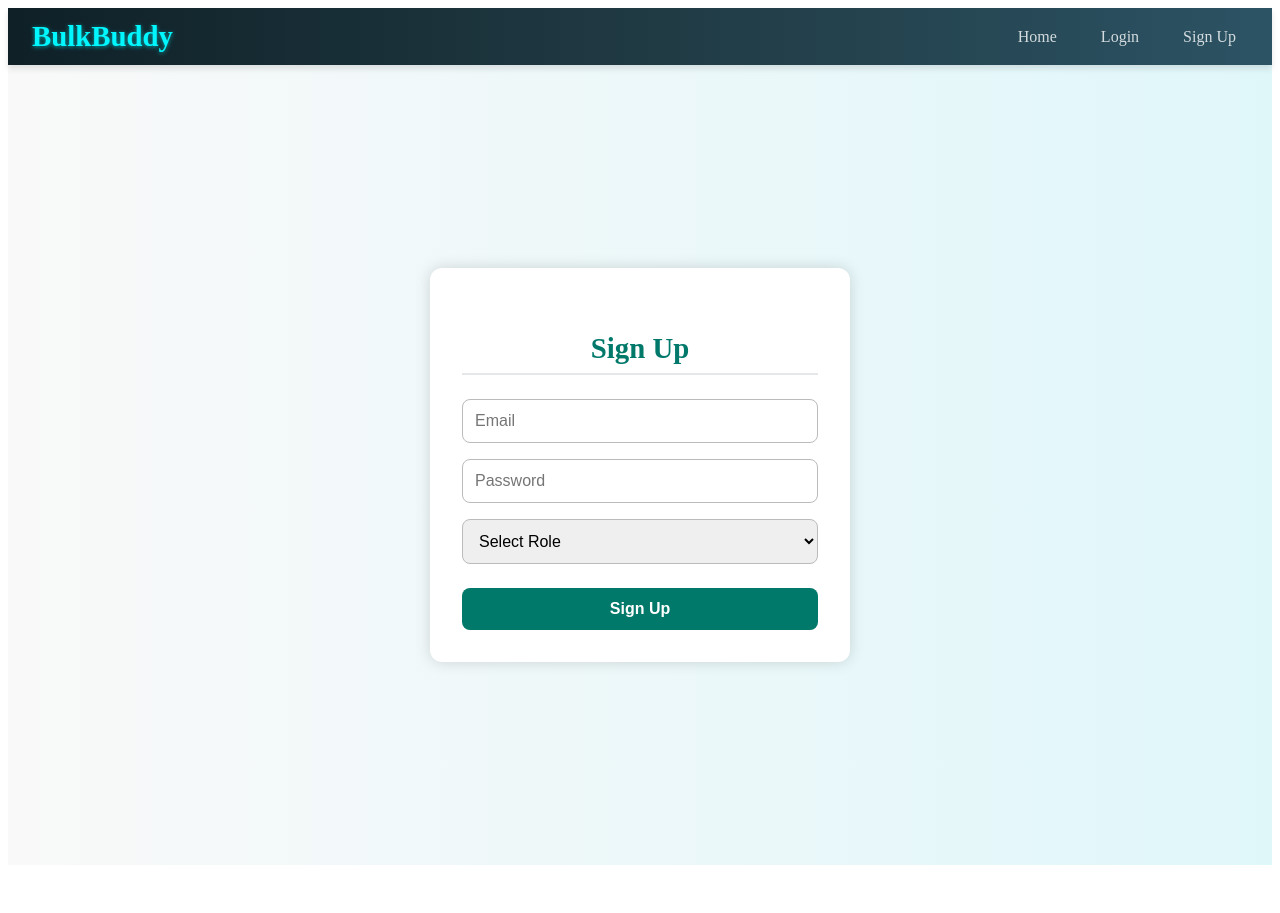
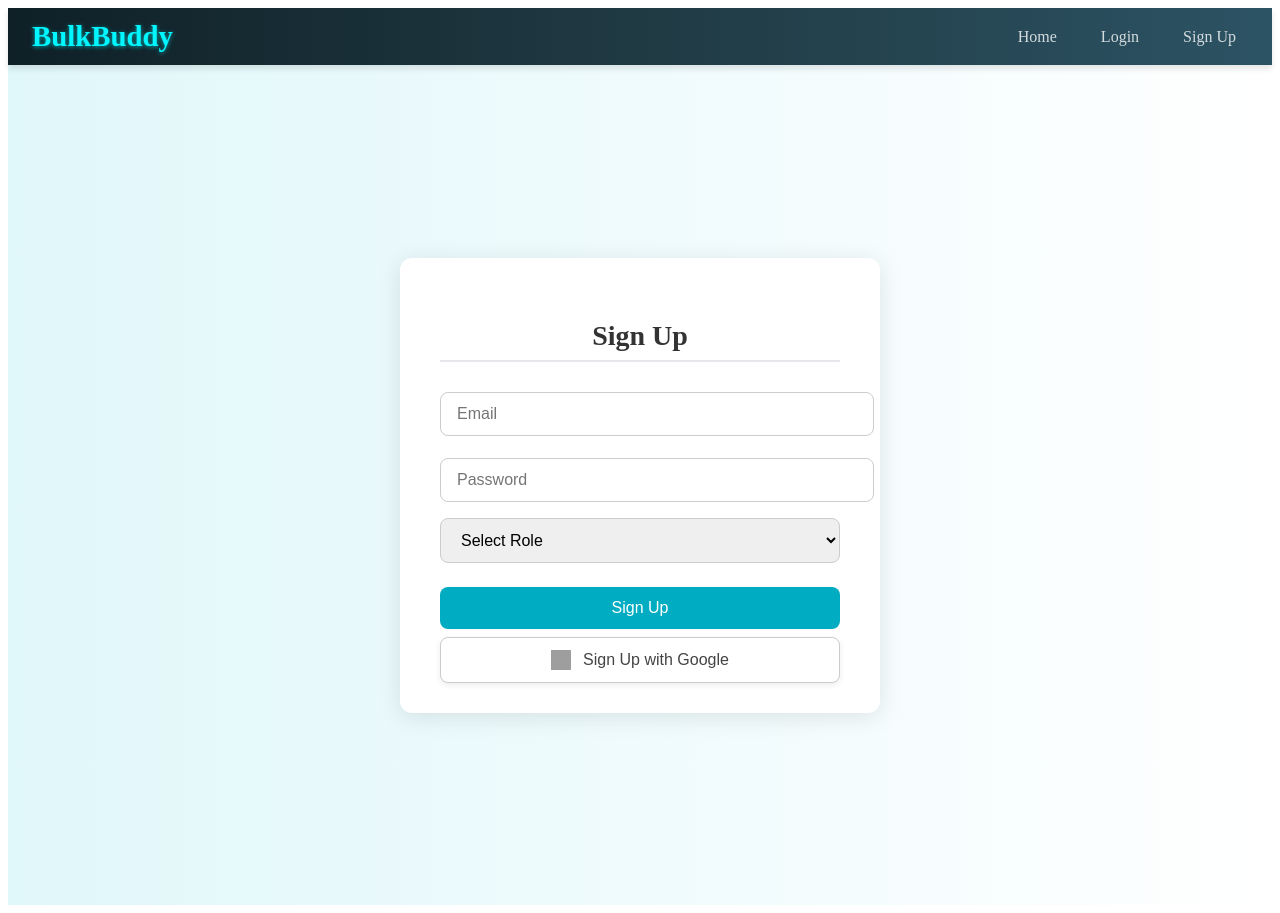
Before and after one commit to Akash-Adak/Vendor-Bulk-Order, a React (Vite) app: page /signup in a window 1280 px wide. Before the commit the page ends 873 px from the top, so only its background shows below. Built offline with nearby package versions, Linux system fonts and the light colour scheme; no server answers; grey boxes are pictures that could not be loaded.

Commit message:
ad sign up with google

```diff
--- a/src/css/SignUp.css
+++ b/src/css/SignUp.css
@@ -1,101 +1,117 @@
-/* src/css/SignUp.css */
+/* SignUp.css */
 
 .signup-container {
   min-height: 100vh;
-  background: linear-gradient(to right, #f9f9f9, #e0f7fa);
   display: flex;
   align-items: center;
   justify-content: center;
+  background: linear-gradient(to right, #e0f7fa, #ffffff);
   padding: 20px;
-  box-sizing: border-box;
 }
 
 .signup-form {
-  background: white;
-  padding: 2rem;
+  background-color: #ffffff;
+  padding: 30px 40px;
   border-radius: 12px;
-  box-shadow: 0 0 15px rgba(0, 0, 0, 0.15);
-  width: calc(100% - 40px); /* Responsive width */
-  max-width: 420px;
-  box-sizing: border-box; /* Critical fix */
+  box-shadow: 0 4px 25px rgba(0, 0, 0, 0.1);
+  width: 100%;
+  max-width: 400px;
+  display: flex;
+  flex-direction: column;
 }
 
 .signup-title {
   text-align: center;
-  font-size: 1.8rem;
-  margin-bottom: 1.5rem; /* Increased spacing */
-  color: #00796b;
+  font-size: 28px;
+  margin-bottom: 24px;
+  font-weight: 600;
+  color: #333;
 }
 
 .signup-input,
 .signup-select {
-  width: 100%;
-  padding: 0.75rem;
-  margin-bottom: 1rem;
-  border: 1px solid #bbb;
+  padding: 12px 16px;
+  margin-bottom: 16px;
   border-radius: 8px;
-  font-size: 1rem;
-  box-sizing: border-box; /* Fixes width overflow */
-  display: block; /* Ensures proper spacing */
+  border: 1px solid #ccc;
+  font-size: 16px;
+  transition: border-color 0.2s;
+}
+
+.signup-input:focus,
+.signup-select:focus {
+  outline: none;
+  border-color: #00acc1;
+}
+
+.signup-button,
+.google-signup-button {
+  padding: 12px 16px;
+  border: none;
+  border-radius: 8px;
+  font-size: 16px;
+  font-weight: 500;
+  cursor: pointer;
+  margin-top: 8px;
+  transition: background-color 0.3s, transform 0.2s;
 }
 
 .signup-button {
-  width: 100%;
-  padding: 0.75rem;
-  background-color: #00796b;
+  background-color: #00acc1;
   color: white;
-  border: none;
-  border-radius: 8px;
-  font-weight: bold;
-  font-size: 1rem;
-  cursor: pointer;
-  transition: background 0.3s;
-  box-sizing: border-box;
-  margin-top: 0.5rem; /* Added spacing */
 }
 
 .signup-button:hover {
-  background-color: #004d40;
+  background-color: #0097a7;
+  transform: translateY(-1px);
+}
+
+.google-signup-button {
+  display: flex;
+  align-items: center;
+  justify-content: center;
+  gap: 12px;
+  background-color: white;
+  border: 1px solid #ccc;
+  color: #444;
+  box-shadow: 0 2px 6px rgba(0, 0, 0, 0.08);
+}
+
+.google-signup-button:hover {
+  background-color: #f7f7f7;
+  transform: translateY(-1px);
+}
+
+.google-logo {
+  width: 20px;
+  height: 20px;
 }
 
 .signup-error {
   color: red;
-  font-size: 0.875rem;
-  margin: 0.5rem 0; /* Better spacing */
+  font-size: 14px;
+  margin-bottom: 10px;
   text-align: center;
-  display: block; /* Ensures it takes full width */
 }
 
-.toggle-method {
-  display: flex;
-  justify-content: space-between;
-  margin-bottom: 1.5rem; /* Increased spacing */
-  gap: 0.5rem; /* Better button spacing */
-}
-
-.toggle-method button {
-  flex: 1;
-  padding: 0.5rem;
-  font-weight: bold;
-  background-color: #f0f0f0;
-  border: none;
-  cursor: pointer;
-  border-radius: 6px;
-  transition: 0.2s;
-  box-sizing: border-box; /* Consistent sizing */
-}
-
-.toggle-method button:last-child {
-  margin-right: 0; /* Remove last button margin */
-}
-
-/* Responsive adjustments */
+/* Responsive Design */
 @media (max-width: 480px) {
   .signup-form {
-    padding: 1.5rem;
+    padding: 25px 20px;
   }
 
-  .toggle-method {
-    flex-direction: column; /* Stack buttons on mobile */
+  .signup-title {
+    font-size: 24px;
+  }
+
+  .signup-button,
+  .google-signup-button {
+    font-size: 15px;
+    padding: 10px 12px;
+  }
+
+  .signup-input,
+  .signup-select {
+    font-size: 15px;
   }
 }
--- a/src/pages/SignUp.jsx
+++ b/src/pages/SignUp.jsx
@@ -1,12 +1,15 @@
 // src/pages/SignUp.jsx
 import React, { useState } from "react";
-import { createUserWithEmailAndPassword } from "firebase/auth";
+// import { createUserWithEmailAndPassword } from "firebase/auth";
 import { doc, setDoc } from "firebase/firestore";
 import { auth, db } from "../firebase";
 import { useNavigate } from "react-router-dom";
+import { getDoc } from "firebase/firestore";
+import { createUserWithEmailAndPassword, sendEmailVerification } from "firebase/auth";
+
 import toast from "react-hot-toast";
 import "../css/SignUp.css"
-
+import { signInWithPopup, GoogleAuthProvider } from "firebase/auth";
 const SignUp = () => {
   const [email, setEmail] = useState("");
   const [password, setPassword] = useState("");
@@ -26,22 +29,57 @@ const SignUp = () => {
     const userCredential = await createUserWithEmailAndPassword(auth, email, password);
     const user = userCredential.user;
 
-      // Save additional info in Firestore
+    // Send verification email
+    await sendEmailVerification(user);
+    toast.success("Verification email sent. Please check your inbox.");
+
+    // Save user info in Firestore
     await setDoc(doc(db, "users", user.uid), {
       uid: user.uid,
       email: user.email,
       role: selectedRole,
       createdAt: new Date(),
+      emailVerified: false, // track manually if you want
     });
 
     console.log("✅ User signed up and stored in Firestore.");
     navigate("/login");
-      toast.success("Login successful!");
   } catch (err) {
     console.error("❌ Signup failed:", err.message);
     setError(err.message);
   }
 };
+
+
+  const handleGoogleSignup = async () => {
+  try {
+    const provider = new GoogleAuthProvider();
+    const result = await signInWithPopup(auth, provider);
+    const user = result.user;
+
+    // Optional: Check if user already exists in Firestore
+    const userRef = doc(db, "users", user.uid);
+    const userSnap = await getDoc(userRef);
+      console.log(userSnap);
+    if (!userSnap.exists()) {
+      // Assign default role: "vendor" (or allow role selection later)
+      await setDoc(userRef, {
+        uid: user.uid,
+        email: user.email,
+        role: "vendor", // or you can ask them later
+        createdAt: new Date(),
+      });
+    }
+
+    toast.success("Signed in with Google!");
+        navigate("/");
+
+  } catch (error) {
+    console.error("Google Sign-In Error:", error);
+    toast.error("Google Sign-In failed");
+  }
+};
+
 
   return (
     <div className="signup-container">
@@ -80,6 +118,17 @@ const SignUp = () => {
         <button type="submit" className="signup-button">
           Sign Up
         </button>
+
+      <button type="button" className="google-signup-button" onClick={handleGoogleSignup}>
+  <img
+    src="https://th.bing.com/th/id/R.0fa3fe04edf6c0202970f2088edea9e7?rik=joOK76LOMJlBPw&riu=http%3a%2f%2fpluspng.com%2fimg-png%2fgoogle-logo-png-open-2000.png&ehk=0PJJlqaIxYmJ9eOIp9mYVPA4KwkGo5Zob552JPltDMw%3d&risl=&pid=ImgRaw&r=0"
+    alt="Google logo"
+    className="google-logo"
+  />
+  Sign Up with Google
+</button>
+
+
       </form>
     </div>
   );
```
Lines whose indentation alone changed are shown as unchanged.
